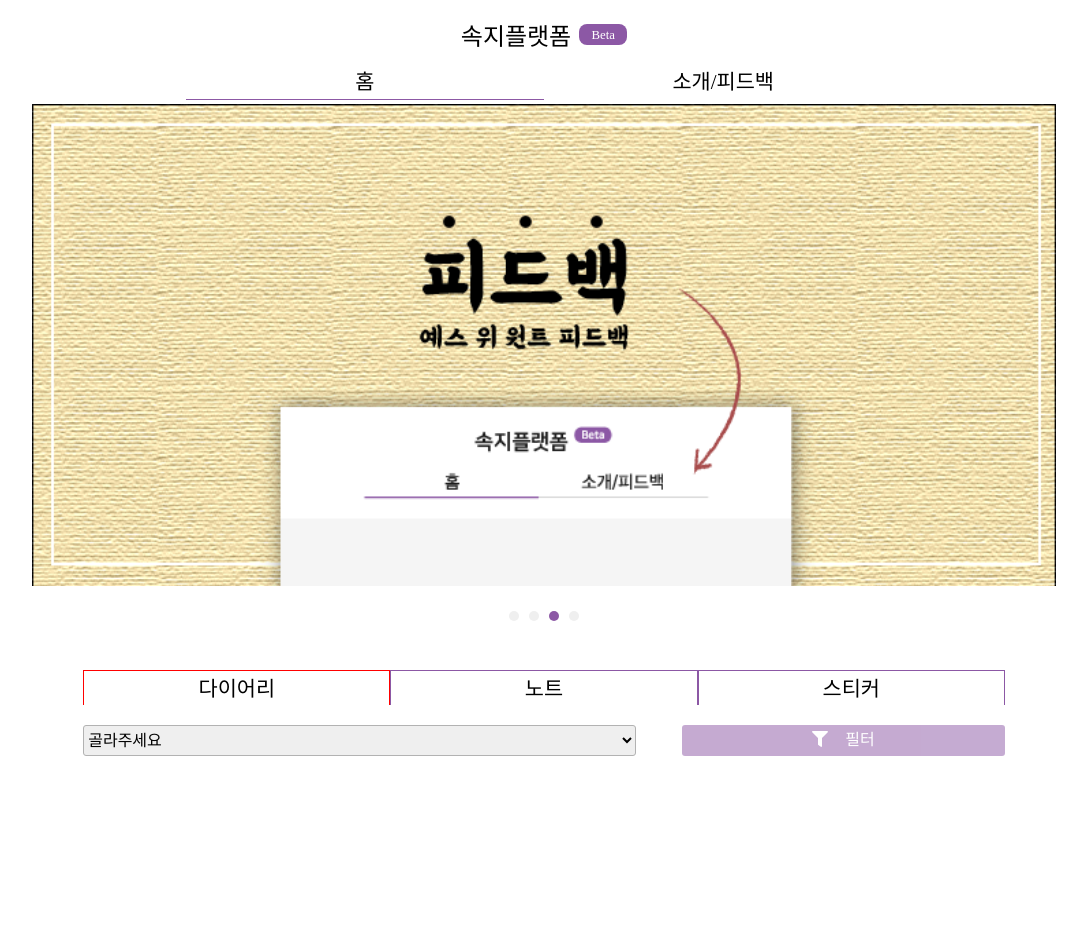
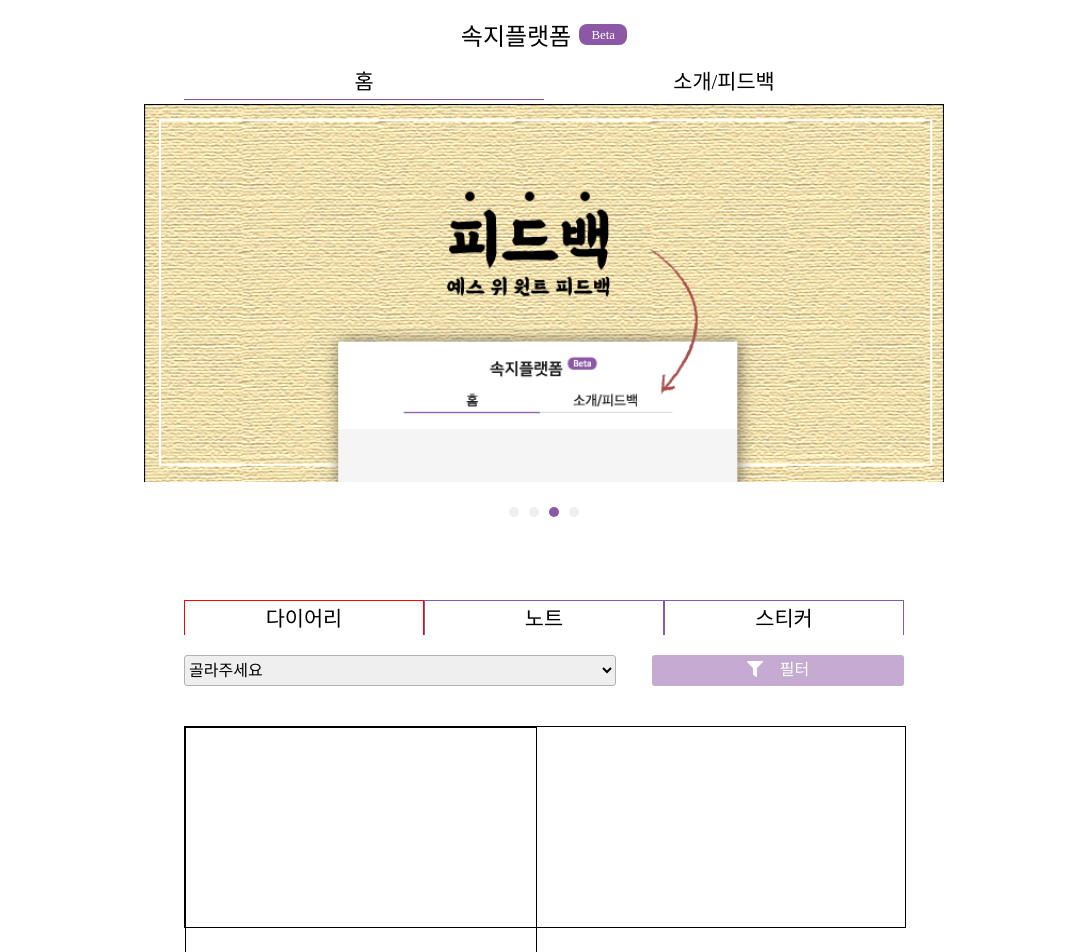
Before and after one commit to parkjihwanjay/ailo-platform, a Vue app: page / in a window 1280 px wide. Shown: the top 952 px of the page, without its empty margins (96-1183 px from the left). Before the commit the page ends 800 px from the top, so only its background shows below. Built offline with nearby package versions, Linux system fonts and the light colour scheme; a web font is replaced by a local one.

Commit message:
modal 선 추가

```diff
--- a/src/App.vue
+++ b/src/App.vue
@@ -19,7 +19,7 @@ export default {
 <style lang="scss">
 #app {
 	width: 100%;
-	max-width: 1024px;
+	max-width: 800px;
 	margin: 0 auto;
 	background-color: white;
 	//test 용
--- a/src/components/Home/Banner.vue
+++ b/src/components/Home/Banner.vue
@@ -40,7 +40,7 @@ export default {
 	margin-top: 16px;
 	width: 100%;
 	height: 63vw;
-	max-height: 550px;
+	max-height: 480px;
 }
 .full {
 	width: 100%;
--- /dev/null
+++ b/src/components/List/ListItem.vue
@@ -0,0 +1,31 @@
+<template>
+	<div class="border itemBox">
+		<div class="border item-img">
+			<img src="" alt="" />
+		</div>
+	</div>
+</template>
+
+<script>
+export default {
+	name: 'ListItem',
+};
+</script>
+
+<style lang="scss" scoped>
+.itemBox {
+	width: 100%;
+	height: 21vw;
+	max-height: 200px;
+	display: flex;
+}
+.item-img {
+	// width: 200px;
+	width: 46vw;
+	height: 30vw;
+	max-width: 350px;
+	max-height: 240px;
+	// width:
+	// height: ;
+}
+</style>
--- a/src/components/Modal/ModalFilterBodyContent.vue
+++ b/src/components/Modal/ModalFilterBodyContent.vue
@@ -67,6 +67,7 @@ input[type='button'] {
 	border: solid 0.7px #000000;
 	// background-color: white;
 	padding: 0;
+	line-height: normal;
 }
 
 .clicked {
--- a/src/components/Modal/ModalFilterFooter.vue
+++ b/src/components/Modal/ModalFilterFooter.vue
@@ -19,6 +19,7 @@ export default {
 	border-bottom-right-radius: 10px;
 	display: flex;
 	align-items: center;
+	border-top: 1px solid rgb(0, 0, 0, 0.3);
 }
 .footer-button {
 	width: 60%;
--- a/src/components/header/HeaderMenu.vue
+++ b/src/components/header/HeaderMenu.vue
@@ -41,7 +41,7 @@ export default {
 
 <style lang="scss" scoped>
 .menu {
-	width: 70%;
+	width: 90%;
 	margin: 0 auto;
 	margin-top: 13px;
 	display: flex;
--- a/src/views/Home.vue
+++ b/src/views/Home.vue
@@ -6,6 +6,7 @@
 			<sort-button :sortList="sortList" :sort="sort" @sortSelected="changeSort"></sort-button>
 			<filter-button :category="category" @openFilter="filterOn = true"></filter-button>
 		</div>
+		<List />
 		<!-- <router-view></router-view> -->
 		<Modal :category="category" v-show="filterOn" />
 	</div>
@@ -20,7 +21,10 @@ import SortButton from '../components/Home/SortButton.vue';
 
 import Modal from '../components/Modal/Modal.vue';
 
+import List from './List.vue';
+
 import { EventBus } from '../utils/event-bus.js';
+
 export default {
 	components: {
 		Banner,
@@ -28,6 +32,7 @@ export default {
 		FilterButton,
 		SortButton,
 		Modal,
+		List,
 	},
 	data() {
 		return {
@@ -61,8 +66,8 @@ export default {
 
 <style scoped lang="scss">
 .box {
+	height: 1.9rem;
 	width: 90%;
-	height: 1.9rem;
 	margin: 0 auto;
 	margin-top: 20px;
 	display: flex;
--- a/src/views/List.vue
+++ b/src/views/List.vue
@@ -1,19 +1,26 @@
 <template>
-	<div class="border list"></div>
+	<div class="listBox">
+		<list-item></list-item>
+	</div>
 </template>
 
 <script>
+import ListItem from '../components/List/ListItem.vue';
 export default {
+	name: 'ListBox',
+	components: {
+		ListItem,
+	},
 	created() {
-		console.log(this.$route.params);
+		// console.log(this.$route.params);
 	},
 };
 </script>
 
 <style lang="scss" scoped>
-.list {
+.listBox {
 	width: 90%;
 	margin: 0 auto;
-	margin-top: 10px;
+	margin-top: 40px;
 }
 </style>
--- a/vue.config.js
+++ b/vue.config.js
@@ -26,7 +26,7 @@ module.exports = {
 
 	pluginOptions: {
 		s3Deploy: {
-			// registry: undefined,
+			registry: undefined,
 			awsProfile: 'default',
 			region: 'ap-northeast-2',
 			bucket: 'ailoplatform',
```
